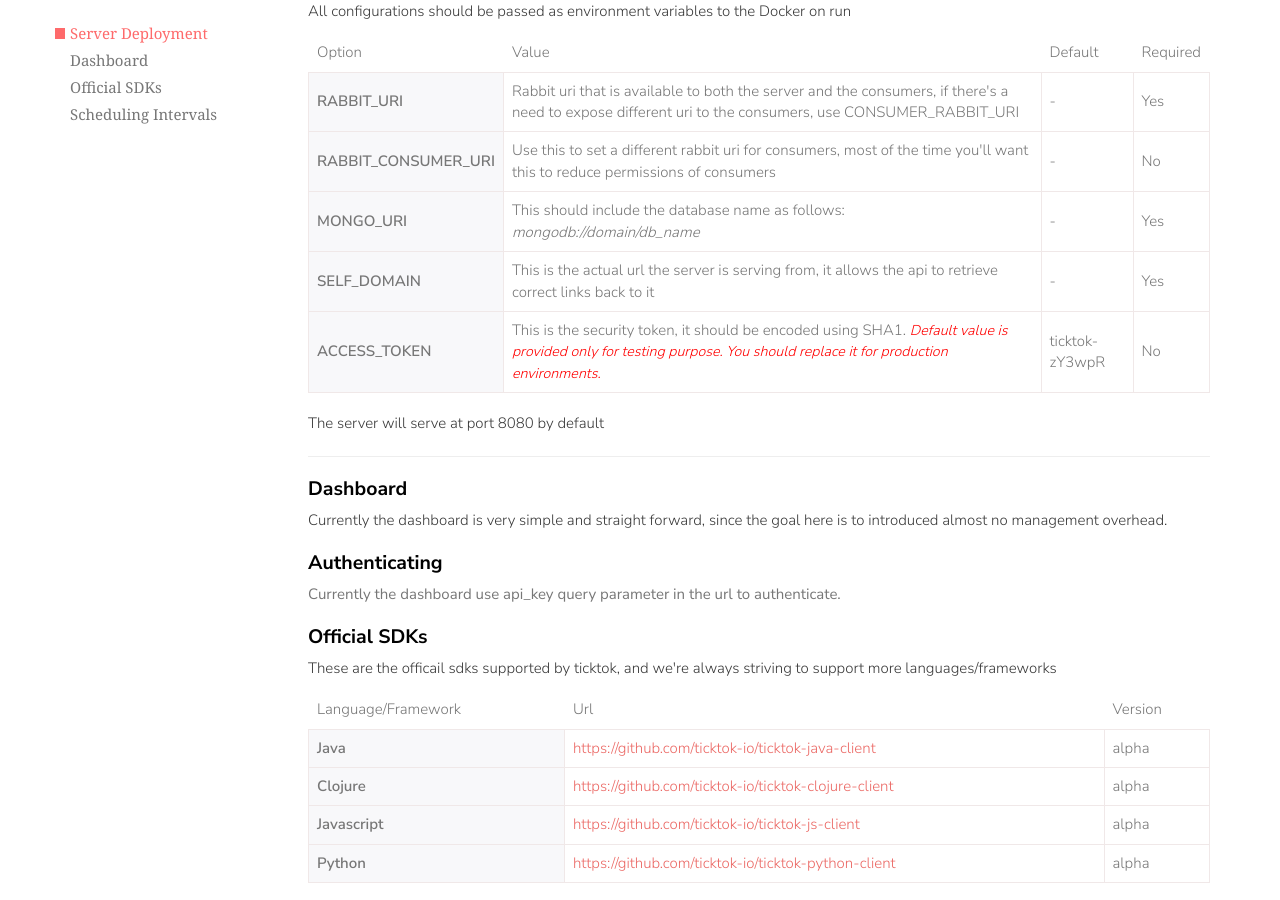
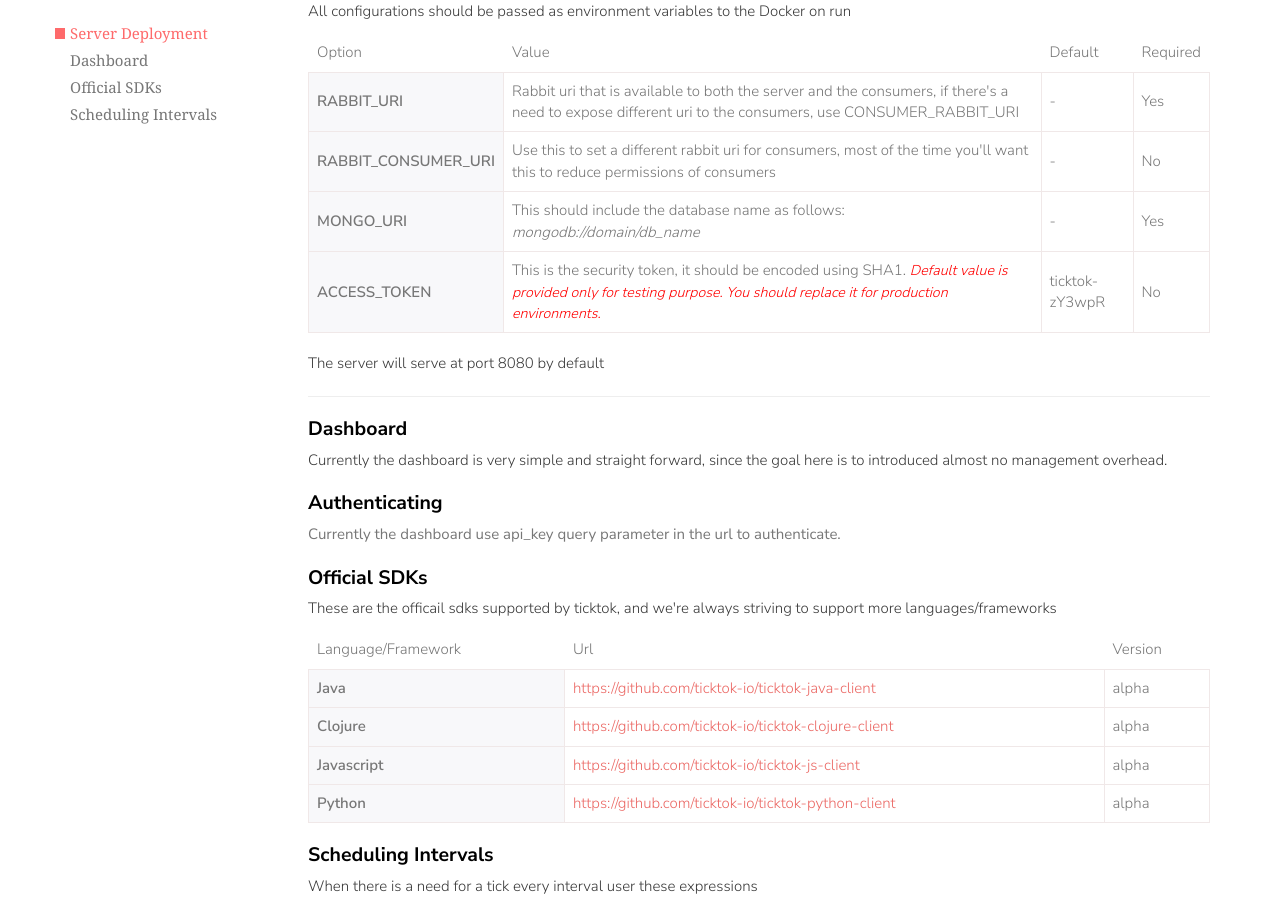
Before and after one commit to ticktok-io/ticktok-io.github.io.old, a Jekyll site: the page built from docs.html, in a window 1280 px wide and 900 px high, scrolled down 531 px. Built offline with Jekyll 4.4.1, drawn with Linux system fonts in a browser that asks for light colours; nearby versions of some CDN libraries; some web fonts are replaced.

Commit message:
Removed self_domain conf parameter

```diff
--- a/_includes/docs/0.2.x/server_config.html
+++ b/_includes/docs/0.2.x/server_config.html
@@ -32,13 +32,6 @@
       <td>Yes</td>
     </tr>
     <tr>
-      <td>SELF_DOMAIN</td>
-      <td>This is the actual url the server is serving from, it allows the api to retrieve correct links back to it
-      </td>
-      <td>-</td>
-      <td>Yes</td>
-    </tr>
-    <tr>
       <td>ACCESS_TOKEN</td>
       <td>This is the security token, it should be encoded using SHA1. <span class="warning">Default value is provided only for testing
         purpose. You should replace it for production environments.</span>
```
